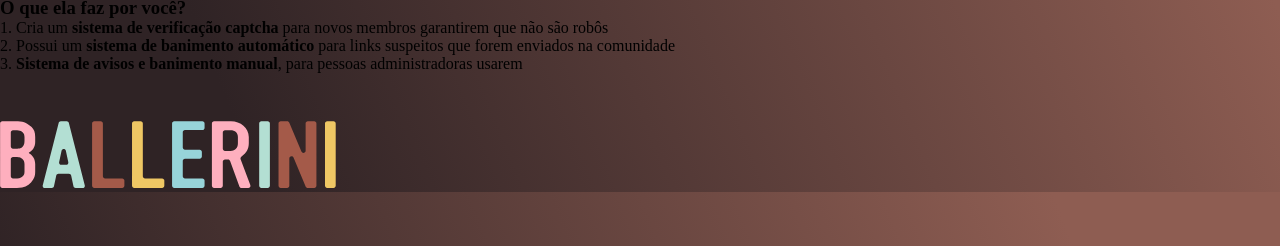
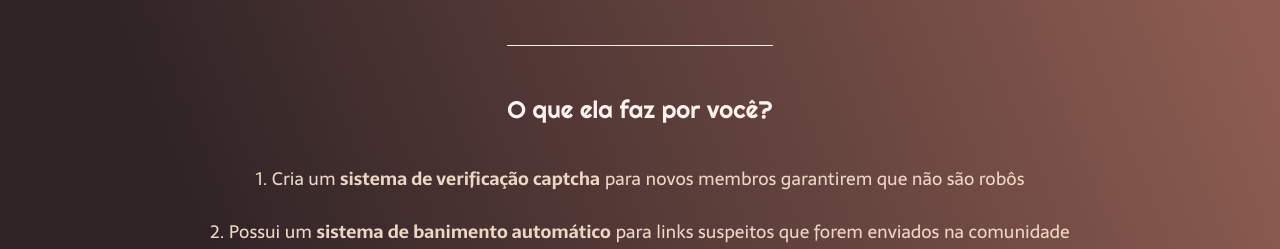
Before and after one commit to Eliances/BalleBot-LandingPage, a plain HTML site: page index.html in a window 1280 px wide. Shown: the part 554-803 px from the top of the page. Drawn offline with Linux system fonts and the light colour scheme.

Commit message:
Conclusao da landing page: links, botoes, centralizacoes

```diff
--- a/index.html
+++ b/index.html
@@ -13,7 +13,7 @@
     <header class="cabecalho">
         <img class="cabecalho-image" src="Images/logo_home.svg" alt="C. Ballerini">
         <nav class="cabecalho-menu">
-            <a class="cabecalho-menu-item">Comunidade Ballerini</a>
+            <a class="cabecalho-menu-item" href="https://discord.gg/wagxzStdcR">Comunidade Ballerini</a>
             <a class="cabecalho-menu-item">Tutorial</a>
             <a class="cabecalho-menu-item">Open Source</a>
             <a class="cabecalho-menu-item">Comandos</a>
--- a/style.css
+++ b/style.css
@@ -81,6 +81,48 @@ body {
     font-size: 24px;
 }
 
+.conteudo-principal-escrito-botao:hover {
+    background-color: rgba(236, 214, 196, 0.53);
+}
+
 .conteudo-principal-image {
     height: 430px;
 }
+
+.conteudo-secundario {
+    display: flex;
+    flex-direction: column;
+    align-items: center;
+    gap: 24px;
+    margin-top: 48px;
+
+}
+
+.conteudo-secundario-titulo {
+    border-top: 0.4px solid #FFF2E7;
+    padding-top: 48px;
+    font-family: 'Righteous', cursive;
+    color: #FFF2EF;
+    font-weight: 400;
+    font-size: 24px;
+    margin-bottom: 16px;
+}
+
+.conteudo-secundario-paragrafo {
+    font-family: 'Sarala', sans-serif;
+    color: #ECD6C4;
+    font-weight: 300;
+    font-size: 18px;
+}
+
+.rodape {
+    padding: 32px;
+    border-top: 0.4px solid #FFF2E7;
+    padding-top: 48px;
+}
+
+.rodape-image {
+    height: 48px;
+    display: block;
+    margin: 0 auto;
+}
```
Also changed, not shown: 1 other file.
